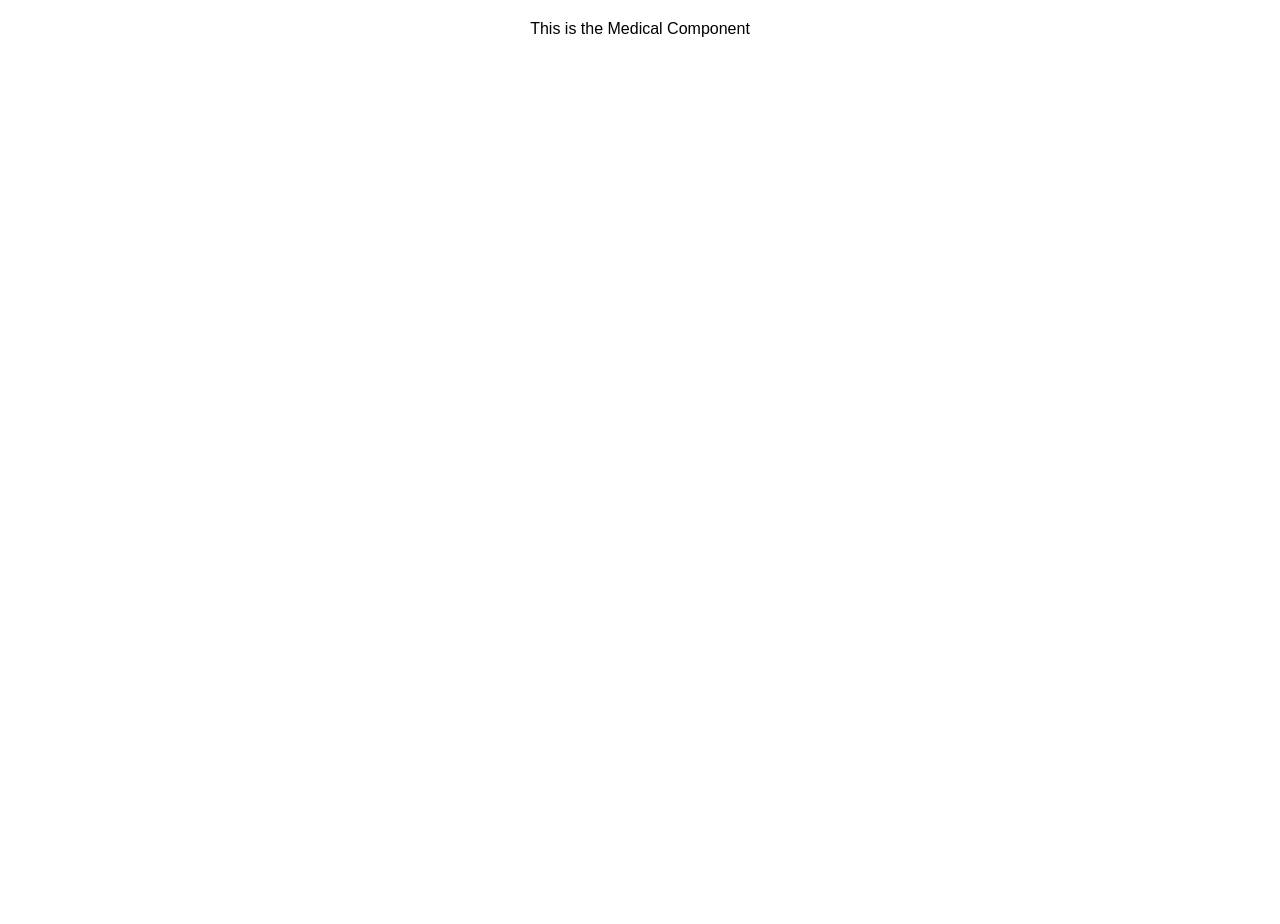
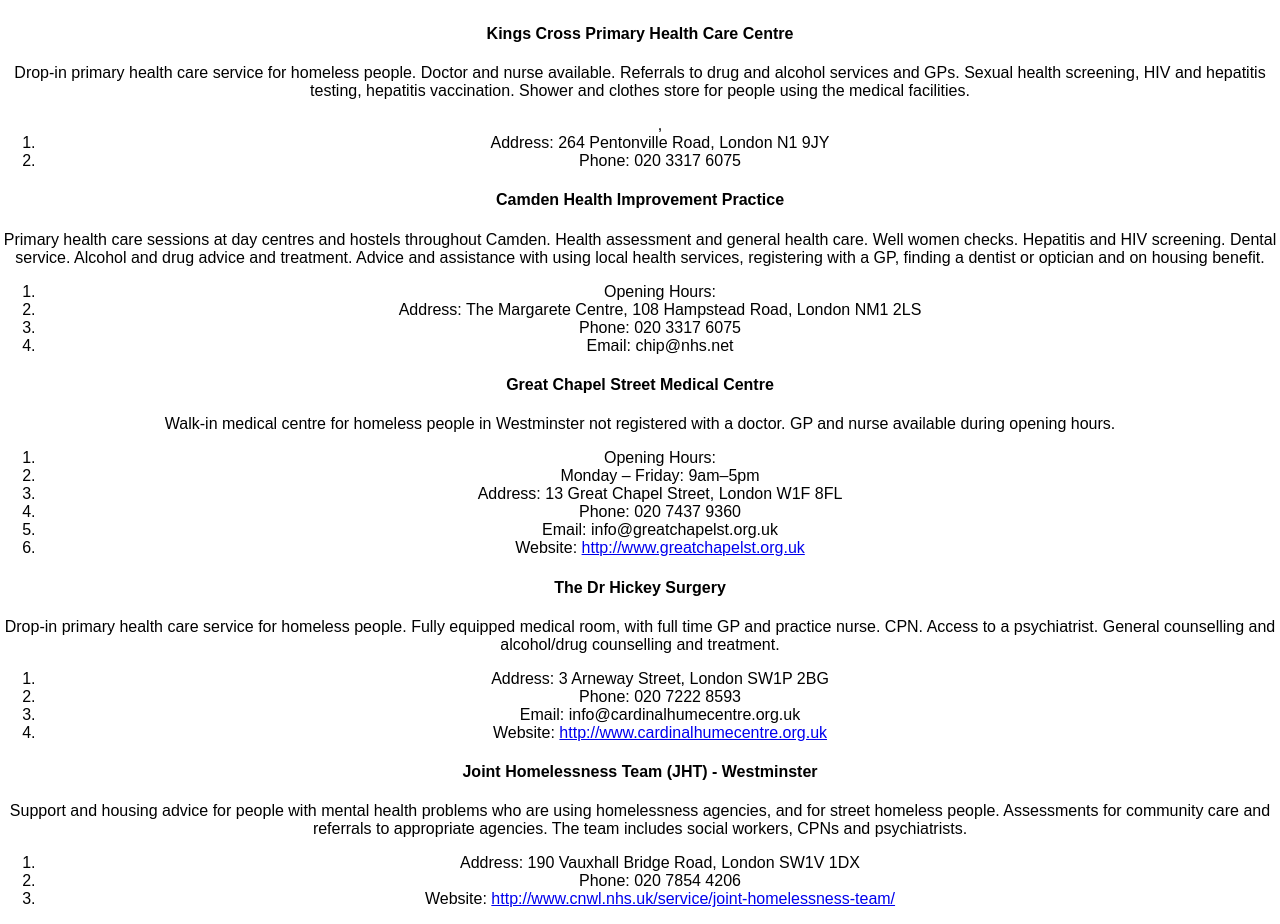
Before and after one commit to kodiri/homeless-and-hungry, a React (Create React App) app: page /medical in a window 1280 px wide. Shown: the part 423-1347 px from the top of the page. Before the commit the page ends 800 px from the top, so only its background shows below. Built offline with nearby package versions, Linux system fonts and the light colour scheme.

Commit message:
updated component medical with 5 items of information addresses

```diff
--- a/src/Medical.js
+++ b/src/Medical.js
@@ -7,8 +7,70 @@ class Medical extends Component {
     return (
       <div className="App">
         <img src={MedicalIcon} className="Icon" alt="Medical Icon" />
-        <p>This is the Medical Component</p>
-      </div>
+        <div className='AccommodationItems'>
+                    <div className='item'>
+                        <h4>Kings Cross Primary Health Care Centre</h4>
+                        <p>Drop-in primary health care service for homeless people. Doctor and nurse available.
+                          Referrals to drug and alcohol services and GPs. Sexual health screening, HIV and hepatitis testing, hepatitis vaccination.
+                          Shower and clothes store for people using the medical facilities.</p>
+                        <ol>,
+                            <li>Address: 264 Pentonville Road, London N1 9JY</li>
+                            <li>Phone: 020 3317 6075</li>
+                        </ol>
+                    </div>
+                    <div className='item'>
+                        <h4>Camden Health Improvement Practice</h4>
+                        <p>Primary health care sessions at day centres and hostels throughout Camden. Health assessment and general health care.
+                          Well women checks. Hepatitis and HIV screening. Dental service.
+                          Alcohol and drug advice and treatment.
+                          Advice and assistance with using local health services, registering with a GP,
+                          finding a dentist or optician and on housing benefit.</p>
+                        <ol>
+                            <li>Opening Hours: </li>
+                            <li>Address: The Margarete Centre, 108 Hampstead Road, London NM1 2LS</li>
+                            <li>Phone: 020 3317 6075</li>
+                            <li>Email: chip@nhs.net</li>
+                        </ol>
+                    </div>
+                    <div className='item'>
+                        <h4>Great Chapel Street Medical Centre</h4>
+                        <p>Walk-in medical centre for homeless people in Westminster not registered with a doctor.
+                          GP and nurse available during opening hours.</p>
+                        <ol>
+                            <li>Opening Hours: </li>
+                            <li>Monday – Friday: 9am–5pm</li>
+                            <li>Address: 13 Great Chapel Street, London W1F 8FL</li>
+                            <li>Phone: 020 7437 9360</li>
+                            <li>Email: info@greatchapelst.org.uk</li>
+                            <li>Website: <a href='http://www.greatchapelst.org.uk'>http://www.greatchapelst.org.uk</a></li>
+                        </ol>
+                    </div>
+                    <div classname='item'>
+                        <h4>The Dr Hickey Surgery</h4>
+                        <p>Drop-in primary health care service for homeless people.
+                          Fully equipped medical room, with full time GP and practice nurse.
+                          CPN. Access to a psychiatrist.
+                          General counselling and alcohol/drug counselling and treatment.</p>
+                        <ol>
+                            <li>Address: 3 Arneway Street, London SW1P 2BG</li>
+                            <li>Phone: 020 7222 8593</li>
+                            <li>Email: info@cardinalhumecentre.org.uk</li>
+                            <li>Website: <a href='http://www.cardinalhumecentre.org.uk'>http://www.cardinalhumecentre.org.uk</a></li>
+                        </ol>
+                    </div>
+                    <div className='item'>
+                        <h4>Joint Homelessness Team (JHT) - Westminster</h4>
+                        <p>Support and housing advice for people with mental health problems who are using homelessness agencies,
+                          and for street homeless people. Assessments for community care and referrals to appropriate agencies.
+                          The team includes social workers, CPNs and psychiatrists.</p>
+                        <ol>
+                            <li>Address: 190 Vauxhall Bridge Road, London SW1V 1DX</li>
+                            <li>Phone: 020 7854 4206</li>
+                            <li>Website: <a href='http://www.cnwl.nhs.uk/service/joint-homelessness-team/'>http://www.cnwl.nhs.uk/service/joint-homelessness-team/</a></li>
+                        </ol>
+                    </div>
+                </div>
+            </div>
     );
   }
 }
```
